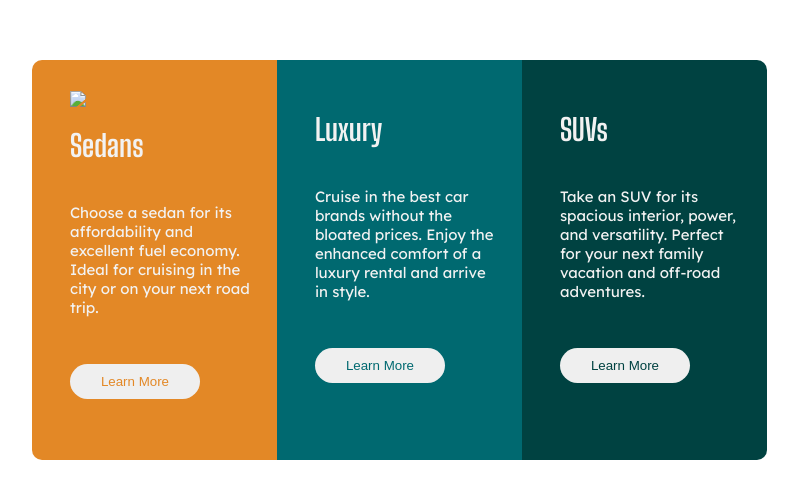
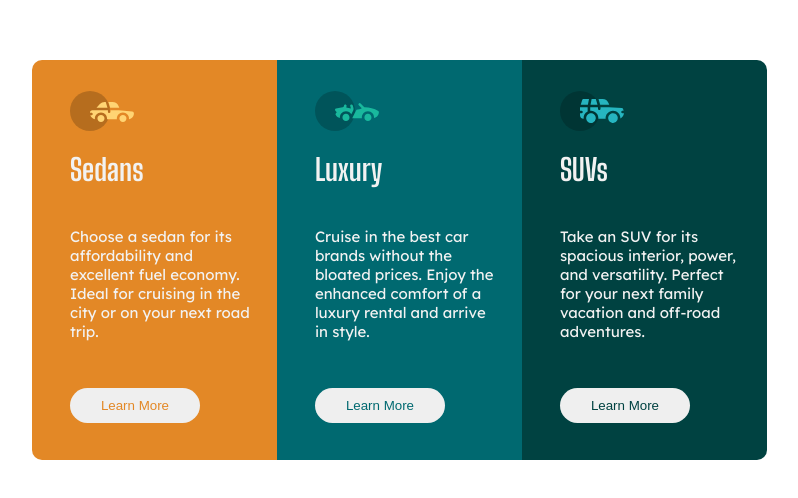
Before and after one commit to SdneyFernandes/0.8, a plain HTML site: page index.html in a window 1280 px wide. Shown: the part 120-618 px from the top of the page, without its empty margins (241-1039 px from the left). Drawn offline with Linux system fonts and the light colour scheme; the site is published under a folder, as on GitHub Pages, so addresses that start at the root find nothing.

Commit message:
Update index.html

```diff
--- a/index.html
+++ b/index.html
@@ -12,7 +12,7 @@
 <body>
  <div class="container">
    <div class="card">
-     <img src="/images/icon-sedans.svg">
+     <img src="images/icon-sedans.svg">
      <h1> Sedans</h1>
      <p>Choose a sedan for its affordability and excellent fuel economy. Ideal for cruising in the city
       or on your next road trip.</p>
@@ -20,7 +20,7 @@
    </div>
 
    <div class="card">
-    <img src="/images/icon-luxury.svg" alt="">
+    <img src="images/icon-luxury.svg" alt="">
     <h1>Luxury</h1>
     <p>Cruise in the best car brands without the bloated prices. Enjoy the enhanced comfort of a luxury
       rental and arrive in style.</p>
@@ -28,7 +28,7 @@
   </div>
 
   <div class="card">
-    <img src="/images/icon-suvs.svg" alt="">
+    <img src="images/icon-suvs.svg" alt="">
     <h1>SUVs</h1>
     <p>Take an SUV for its spacious interior, power, and versatility. Perfect for your next family vacation
      and off-road adventures.</p>
```
